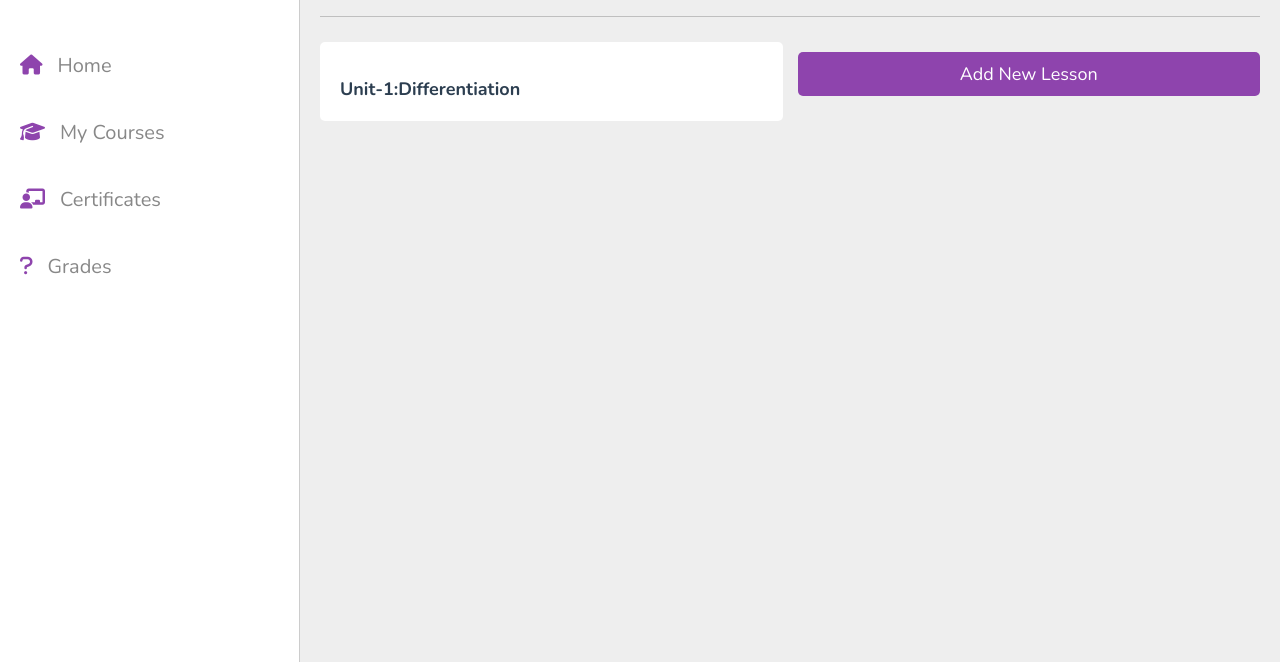
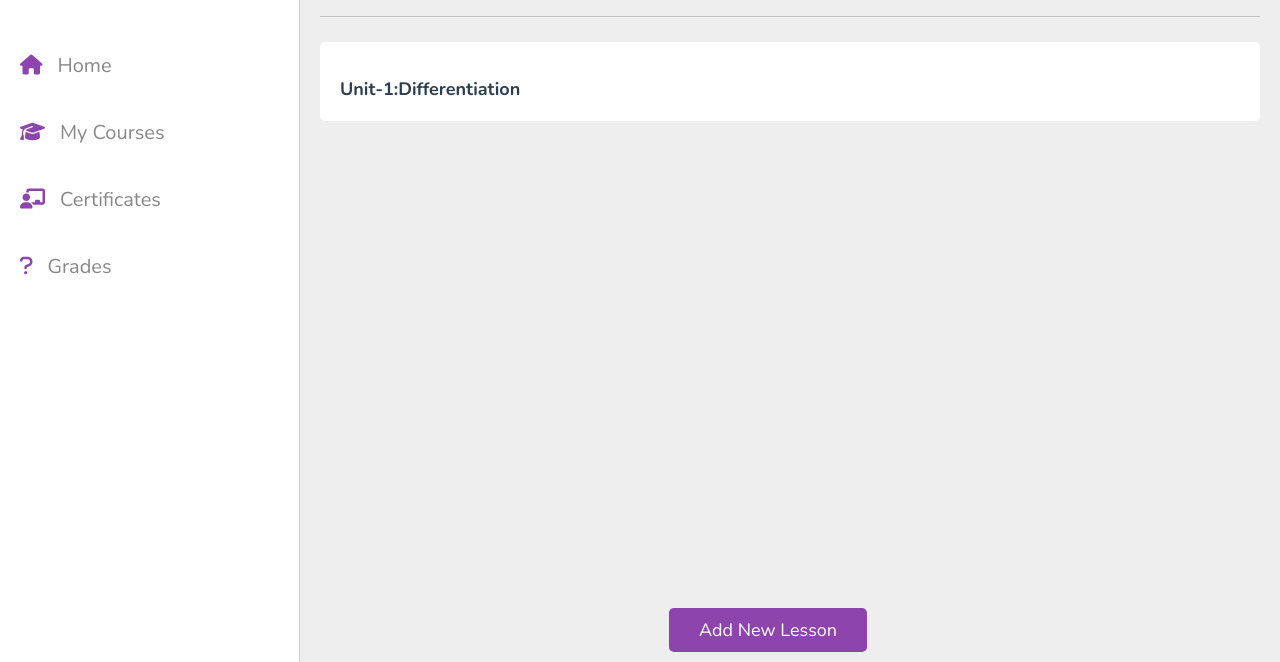
Before and after one commit to oneshikaa/LearningManagementPlatform, a Django app: page /curriculum/1/sem1-maths/ in a window 1280 px wide. Shown: the part 138-800 px from the top of the page. Run offline with Django 4.2, Linux system fonts and the light colour scheme; data comes from the database, SQL or seed files in the repository; both versions use the stored data as it was after the commit; some libraries are stand-ins or nearby versions.

Commit message:
updated button positions

```diff
--- a/lms/curriculum/templates/curriculum/lesson_create.html
+++ b/lms/curriculum/templates/curriculum/lesson_create.html
@@ -88,7 +88,8 @@
 
       <form method="post" >
         {% csrf_token %}
-        {{ form.as_p }}
+
+        {{form|crispy}}
         <input type="submit" value="submit" name="">
 
       </form>
--- a/lms/curriculum/templates/curriculum/lesson_detail_view.html
+++ b/lms/curriculum/templates/curriculum/lesson_detail_view.html
@@ -82,7 +82,7 @@
 
 <section class="playlist-videos">
 
-    <h1 class="heading">Lessons</h1>
+    <h1 class="heading">Study Material</h1>
 
 
 
--- a/lms/curriculum/templates/curriculum/lesson_list_view.html
+++ b/lms/curriculum/templates/curriculum/lesson_list_view.html
@@ -1,31 +1,45 @@
 {% load static %}
 <!DOCTYPE html>
 <html lang="en">
-
   <head>
-   <meta charset="UTF-8">
-   <meta http-equiv="X-UA-Compatible" content="IE=edge">
-   <meta name="viewport" content="width=device-width, initial-scale=1.0">
+    <meta charset="UTF-8" />
+    <meta http-equiv="X-UA-Compatible" content="IE=edge" />
+    <meta name="viewport" content="width=device-width, initial-scale=1.0" />
     <title>home</title>
 
     <!-- font awesome cdn link  -->
-   <link rel="stylesheet" href="https://cdnjs.cloudflare.com/ajax/libs/font-awesome/6.1.2/css/all.min.css">
+    <link
+      rel="stylesheet"
+      href="https://cdnjs.cloudflare.com/ajax/libs/font-awesome/6.1.2/css/all.min.css"
+    />
 
     <!-- custom css file link  -->
-   <link rel="stylesheet" href="{% static 'css/style.css' %}">
+    <link rel="stylesheet" href="{% static 'css/style.css' %}" />
 
+    <style>
+      .add-button {
+        position: absolute;
+
+        bottom: 10px;
+        left: 60%;
+        transform: translateX(-50%);
+      }
+    </style>
   </head>
 
   <body>
-
     <header class="header">
-
       <section class="flex">
-
         <a href="home.html" class="logo">LMS Platform</a>
 
         <form action="search.html" method="post" class="search-form">
-            <input type="text" name="search_box" required placeholder="search courses..." maxlength="100">
+          <input
+            type="text"
+            name="search_box"
+            required
+            placeholder="search courses..."
+            maxlength="100"
+          />
           <button type="submit" class="fas fa-search"></button>
         </form>
 
@@ -38,70 +52,83 @@
 
         <div class="profile">
           {% if user.is_authenticated %}
-            <img src="{{ user_profile.profile_pic.url }}" class="image" alt="">
+          <img src="{{ user_profile.profile_pic.url }}" class="image" alt="" />
           <h3 class="name">{{ user_profile.user.username }}</h3>
-            <a href="{% url 'view_profile' username=user.username %}" class="btn">view profile</a>
+          <a href="{% url 'view_profile' username=user.username %}" class="btn"
+            >view profile</a
+          >
           {% endif %}
           <div class="flex-btn">
             <a href="{% url 'user_login' %}" class="option-btn">login</a>
             <a href="{% url 'register' %}" class="option-btn">register</a>
           </div>
         </div>
-
       </section>
-
     </header>
 
     <div class="side-bar">
-
       <div id="close-btn">
         <i class="fas fa-times"></i>
       </div>
 
       <div class="profile">
-         <img src="{{ user_profile.profile_pic.url }}" class="image" alt="">
+        <img src="{{ user_profile.profile_pic.url }}" class="image" alt="" />
         <h3 class="name">{{ user_profile.user.username }}</h3>
         <p class="role">{{ user_profile.user.user_type }}</p>
         {% if user.is_authenticated %}
-         <a href="{% url 'view_profile' username=user.username %}" class="btn">view profile</a>
+        <a href="{% url 'view_profile' username=user.username %}" class="btn"
+          >view profile</a
+        >
         {% endif %}
       </div>
 
       <nav class="navbar">
-         <a href="{% url 'index' %}" ><i class="fas fa-home"></i><span>Home</span></a>
-         <a href="{% url 'curriculum:standard_list' %}" ><i class="fas fa-graduation-cap"></i><span>My Courses</span></a>
-         <a href="{% url 'certificates:certificate_list' %}"><i
-               class="fas fa-chalkboard-user"></i><span>Certificates</span></a>
-         <a href="{% url 'grades:list_grades' %}"><i class="fas fa-question"></i><span>Grades</span></a>
+        <a href="{% url 'index' %}"
+          ><i class="fas fa-home"></i><span>Home</span></a
+        >
+        <a href="{% url 'curriculum:standard_list' %}"
+          ><i class="fas fa-graduation-cap"></i><span>My Courses</span></a
+        >
+        <a href="{% url 'certificates:certificate_list' %}"
+          ><i class="fas fa-chalkboard-user"></i><span>Certificates</span></a
+        >
+        <a href="{% url 'grades:list_grades' %}"
+          ><i class="fas fa-question"></i><span>Grades</span></a
+        >
         {% if user.is_authenticated %}
-         <a href="{% url 'user_logout' %}"><i class="fas fa-headset"></i><span>Logout</span></a>
+        <a href="{% url 'user_logout' %}"
+          ><i class="fas fa-headset"></i><span>Logout</span></a
+        >
         {% endif %}
       </nav>
-
     </div>
 
     <section class="playlist-videos">
-
       <h1 class="heading">Lessons</h1>
 
       <div class="box-container">
         {% for lesson in subjects.lessons.all %}
-            <a class="box" href="{% url 'curriculum:lesson_detail' slug=lesson.slug subject=subjects.slug standard=lesson.Standard.slug %}" >
+        <a
+          class="box"
+          href="{% url 'curriculum:lesson_detail' slug=lesson.slug subject=subjects.slug standard=lesson.Standard.slug %}"
+        >
           <i class="fas fa-play"></i>
 
           <h3>Unit-{{ lesson.position }}:{{ lesson.name }}</h3>
         </a>
         {% endfor %}
-        <a href="{% url 'curriculum:lesson_create' standard=subjects.standard.slug slug=subjects.slug %}"><button type="button" class="btn btn-success btn-lg btn-bloc" > Add new Lesson </button> </a>
+        <div class="add-button">
+          <a
+            href="{% url 'curriculum:lesson_create' standard=subjects.standard.slug slug=subjects.slug %}"
+            ><button type="button" class="btn btn-success btn-lg btn-bloc">
+              Add new Lesson
+            </button>
+          </a>
         </div>
-
+      </div>
     </section>
-
-
 
     <!-- custom js file link  -->
     <script src="js/script.js"></script>
-
-
   </body>
 </html>
```
Also changed, not shown: lms/certificates/templates/certificates/add_certificate.html (+17 -6 lines), lms/certificates/templates/certificates/certificate_list.html (+12 -1 lines), lms/templates/home.html (+13 -1 lines), lms/db.sqlite3. Lines whose indentation alone changed are shown as unchanged.
